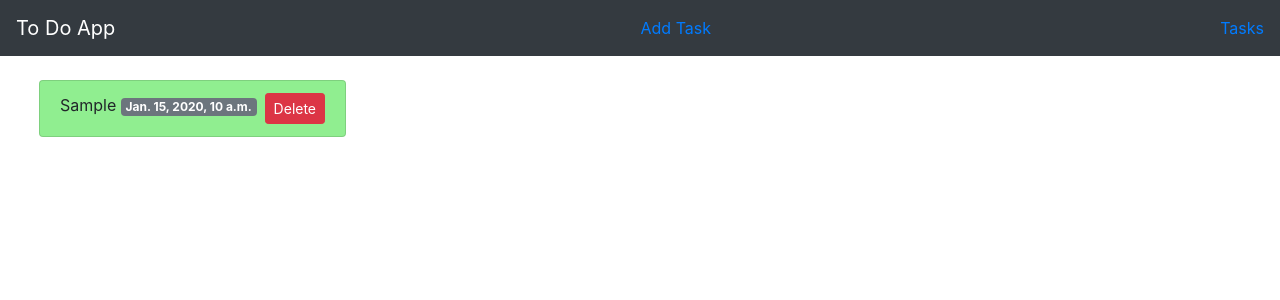
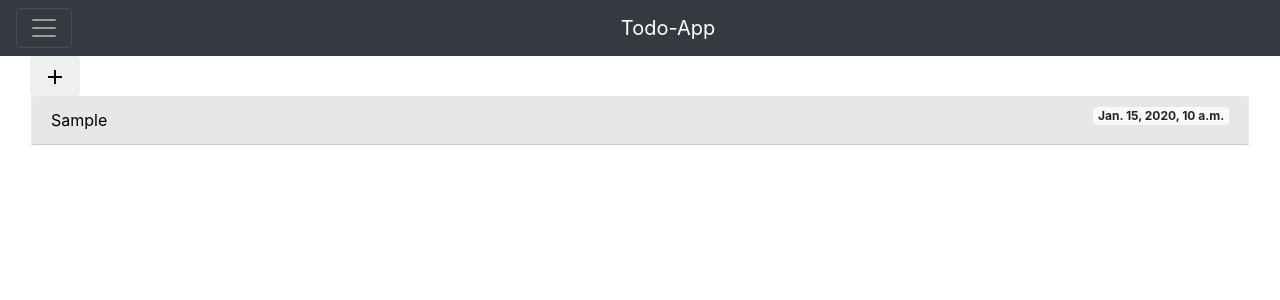
Before and after one commit to iamhritik/Todo-App, a Django app: page / in a window 1280 px wide. Shown: the top 300 px of the page. Run offline with Django 3.2, Linux system fonts and the light colour scheme; tables that the repository leaves empty hold one stand-in row (values such as "Sample post"); some libraries are stand-ins or nearby versions.

Commit message:
Added one page template one.html

```diff
--- a/main/models.py
+++ b/main/models.py
@@ -1,12 +1,15 @@
 from django.db import models
 from django.utils import timezone
 # Create your models here.
-
+"""
+  todo_tasks -> Model for every individual task
+  Main_T -> Relation between Main task and every individual sub_task
+"""
 class todo_tasks(models.Model):
   task_h=models.CharField(max_length=200, unique=True, null=True)
   task_d = models.CharField(max_length=400, blank=True, null=True)
   added_date=models.DateTimeField()
-  end_date = models.DateTimeField(blank=True)
+  end_date = models.DateTimeField(blank=True,null=True)
   complete = models.BooleanField()
   def __str__(self):
   	return f"{self.task_h}"
--- a/main/templates/index.html
+++ b/main/templates/index.html
@@ -75,7 +75,7 @@
           {% else %}
             <li class="list-group-item">
               <form action="{% url 'complete' task.id sub.id %}" method="POST">
-              <button type="submit" id="{{sub.id}}"><input type="radio" name="complete_var" onclick="butclick()" value="True"></button>
+              <button type="submit" id="{{sub.id}}"><input type="radio" name="complete_var" value="True"></button>
               </form>{{sub}}
               <script>
                   function butclick(){
--- /dev/null
+++ b/main/templates/one.html
@@ -0,0 +1,148 @@
+<!DOCTYPE html>
+{% load static %} <!-- For Js/CSS/images -->
+<html>
+    <head>
+        <link rel="stylesheet" href="https://maxcdn.bootstrapcdn.com/bootstrap/4.0.0/css/bootstrap.min.css" integrity="sha384-Gn5384xqQ1aoWXA+058RXPxPg6fy4IWvTNh0E263XmFcJlSAwiGgFAW/dAiS6JXm" crossorigin="anonymous">
+        <script src="https://code.jquery.com/jquery-3.2.1.slim.min.js" integrity="sha384-KJ3o2DKtIkvYIK3UENzmM7KCkRr/rE9/Qpg6aAZGJwFDMVNA/GpGFF93hXpG5KkN" crossorigin="anonymous"></script>
+<script src="https://cdnjs.cloudflare.com/ajax/libs/popper.js/1.12.9/umd/popper.min.js" integrity="sha384-ApNbgh9B+Y1QKtv3Rn7W3mgPxhU9K/ScQsAP7hUibX39j7fakFPskvXusvfa0b4Q" crossorigin="anonymous"></script>
+<script src="https://maxcdn.bootstrapcdn.com/bootstrap/4.0.0/js/bootstrap.min.js" integrity="sha384-JZR6Spejh4U02d8jOt6vLEHfe/JQGiRRSQQxSfFWpi1MquVdAyjUar5+76PVCmYl" crossorigin="anonymous"></script>
+        <style>
+            .container-fluid {
+                margin-top: 56px;
+                padding: 0%;
+            }
+            .row {
+                margin: 0px;
+            }
+            .col-2 {
+                padding-right: 0%;
+            }
+
+            .nav-link span {
+                float: right;
+            }
+            .col-10 {
+                padding-left: 0%;
+            }
+            .card {
+                border: none;
+            }
+            .task-h {
+                padding: 0%;
+            }
+            .card .btn {
+                text-align: left;
+                border: none;
+                padding: 0%;
+            }
+        </style>
+    </head>
+    <body>
+        <nav class="navbar navbar-dark bg-dark fixed-top">
+            <button class="navbar-toggler" type="button" data-toggle="collapse" data-target="#navbarSupportedContent" aria-controls="navbarSupportedContent" aria-expanded="false" aria-label="Toggle navigation">
+                <span class="navbar-toggler-icon"></span>
+            </button>
+            <a class="navbar-brand mx-auto" href=#>Todo-App</a>
+        </nav>
+        <div class="container-fluid">
+            <div class="row"> <!-- Main Row for Whole page -->
+                <div class="col-2 collapse navbar-collapse" id="navbarSupportedContent"> <!-- Collapse Bar for Toggling -->
+                    <ul class="nav flex-column">
+                        <a class="nav-link active" href="#">
+                            <li class="nav-item">
+                            Ongoing
+                            <span class="badge badge-primary badge-pill">3</span>
+                            </li>
+                        </a>
+                        <a class="nav-link active" href="#">
+                            <li class="nav-item">
+                            Pending
+                            <span class="badge badge-primary badge-pill">3</span>
+                            </li>
+                        </a>
+                        <a class="nav-link active" href="#">
+                            <li class="nav-item">
+                            Completed
+                            <span class="badge badge-primary badge-pill">3</span>
+                            </li>
+                        </a>
+                        <a class="nav-link active" href="#">
+                            <li class="nav-item">
+                            Analysis
+                            </li>
+                        </a>
+                      </ul>
+                </div>
+                <div class="col-0"></div> <!-- unnecessary div  -->
+                <div class="col"> <!-- Main Div for input and Show -->
+                    <div class="row"> <!-- Add task Bar -->
+                        <div class="col-1"> <!-- Button for Adding task Div -->
+                            <button class="btn" type="button" data-toggle="collapse" data-target="#inputform" aria-controls="inputform" aria-expanded="false" aria-label="Toggle navigation">
+                                <img src="{% static 'main/add-24px.svg' %}">
+                            </button>
+                        </div>
+                        <div class="col collapse navbar-collapse" id="inputform"> <!-- Add Task div -->
+                            <form action="{% url 'add_task' %}" method="post" id="addtask">
+                                <div class="row">
+                                    <div class="col">
+                                        <input type="text" name="task_h" class="form-control" placeholder="Task">
+                                    </div>
+                                </div>
+                                <div class="row">
+                                    <div class="col">
+                                        <textarea name="task_d" class="form-control" name="taskdetail" rows="2"  placeholder="Describe your Task"></textarea>
+                                    </div>
+                                </div>
+                                <div class="row">
+                                    <div class="col-4">
+                                        <input type="text" name="task_end_date" class="form-control" id="datepicker" placeholder="Add date">
+                                    </div>
+                                </div>
+                                <div class="row">
+                                    <div class="col-4">
+                                        <button type="submit" class="btn" form="addtask"><img src="{% static 'main/check.svg' %}"></button>
+                                    </div>
+                                </div>
+                            </form>
+                            <script>
+                                $(function () {
+                                  $("#datepicker").datepicker({
+                                    format:'YYYY-MM-DD',
+                                  }
+                                    );
+                                });
+                            </script>
+                        </div>
+                    </div>
+                    <div class="row"> <!-- Show Tasks Bar -->
+                        {% for task in tasks %}
+                        <div class="card text-black w-100 pl-3 pr-3"> <!-- Task Div -->
+                            <button class="btn" type="button" data-toggle="collapse" data-target="#task_data{{task.id}}" aria-controls="task_data{{task.id}}" aria-expanded="false" aria-label="Toggle navigation">
+                                <div class="card-header">{{task}} <span class="badge badge-light" style="float: right;">{{task.main_t.end_date}}</span></div>
+                            </button> <!-- To toggle further information for task -->
+                            <div class="card-body collapse navbar-collapse" id="task_data{{task.id}}">
+                                <p class="card-text">{{task.main_t.task_d}}</p>
+                                {% for subt in task.sub_t.all %}
+                                <ul>
+                                    <li><h6 class="card-title">{{subt}}</h6></li>
+                                </ul>
+                                {% endfor %}
+                                <button class="btn" type="button" data-toggle="collapse" data-target="#sub_task_data" aria-controls="sub_task_data" aria-expanded="false" aria-label="Toggle navigation">
+                                Add Subtask
+                                </button><!-- Button for adding subtask -->
+                                <div class="card-body collapse navbar-collapse" id="sub_task_data">
+                                    <form action="{% url 'add_sub' task.id %}" method="post">
+                                        <input type="text" name="subtask" placeholder="Enter sub Tasks here">
+                                        <input type="number" placeholder="Priority">
+                                        <input type="submit" placeholder="Add">
+                                    </form>
+                                </div>
+                            </div>
+                        </div>
+                        {% endfor %}
+                    </div>
+                </div>
+            </div>
+        </div>
+    </body>
+</html>
--- a/main/views.py
+++ b/main/views.py
@@ -8,9 +8,18 @@ from django.core.mail import send_mail as sm
 from datetime import datetime, timedelta
 
 # Create your views here.
+"""
+  Views :
+    home -> Main Landing Page view
+    add_task -> Adding Main Task
+    add_sub -> Adding Sub task
+    del_task -> For deleting Main task and every sub task it contains
+    del_sub -> Deleting Sub tasks from main task
+    complete -> for represting complete functionality for sub tasks and main task
+"""
 def home(request):
-  tasks = Main_t.objects.all()
-  return render(request,'index.html',{'tasks': tasks, 'time' : timezone.now()})
+  tasks = Main_t.objects.all() #collecting all main Tasks
+  return render(request,'one.html',{'tasks': tasks, 'time' : timezone.now()})
 
 @csrf_exempt
 def add_task(request):
@@ -19,11 +28,11 @@ def add_task(request):
     task_d = request.POST["task_d"]
     content_add_time = timezone.now()
     end_date = request.POST["task_end_date"]
-    task1 = todo_tasks.objects.create(task_h=task_h,task_d=task_d,added_date=content_add_time,end_date=end_date,complete=False)
-    Main_t.objects.create(main_t=task1)
-    return HttpResponseRedirect('add_task')
+    task = todo_tasks.objects.create(task_h=task_h,task_d=task_d,added_date=content_add_time,end_date=end_date,complete=False)
+    Main_t.objects.create(main_t=task)
+    return HttpResponseRedirect(reverse('home'))
   else:
-    return render(request, 'add.html')
+    return HttpResponseRedirect(reverse('home'))
 
 @csrf_exempt
 def add_sub(request, num):
@@ -36,7 +45,7 @@ def add_sub(request, num):
       task = todo_tasks.objects.create(task_h=request.POST["subtask"],added_date=timezone.now(),complete=False)
       maint = Main_t.objects.get(id=num)
       maint.sub_t.add(task)
-    return HttpResponseRedirect(reverse("home"))
+    return HttpResponseRedirect(reverse('home'))
 
 
 @csrf_exempt
@@ -45,14 +54,14 @@ def del_task(request, id):
   main_task.sub_t.all().delete()
   main_task.save()
   todo_tasks.objects.get(task_h=main_task).delete()
-  return HttpResponseRedirect(reverse("home"))
+  return HttpResponseRedirect(reverse('home'))
 
 @csrf_exempt
 def del_sub(request, num1, num2):
   maint = Main_t.objects.get(id=num1)
   maint.sub_t.get(id=num2).delete()
   maint.save()
-  return HttpResponseRedirect(reverse("home"))
+  return HttpResponseRedirect(reverse('home'))
 
 @csrf_exempt
 def complete(request, mainid, subid):
@@ -63,7 +72,7 @@ def complete(request, mainid, subid):
       subt.complete = True
       subt.save()
       if maint.sub_t.filter(complete=False).count() == 0:
-        sm(subject = 'Task Completed !!! ',message = maint.main_t.task_d,from_email = 'ToDo-App <shahiblogs@gmail.com>',recipient_list = ['hritik.99@outlook.com','cocdrive89@gmail.com',],fail_silently=False,)
+        sm(subject = 'Task Completed !!! ',message = maint.main_t.task_h,from_email = 'ToDo-App <shahiblogs@gmail.com>',recipient_list = ['hritik.99@outlook.com','cocdrive89@gmail.com',],fail_silently=False,)
         maint.main_t.complete = True
         maint.main_t.save()
         return HttpResponseRedirect(reverse('home'))
```
Also changed, not shown: main/static/main/add-24px.svg (added), main/static/main/check.svg (added).
